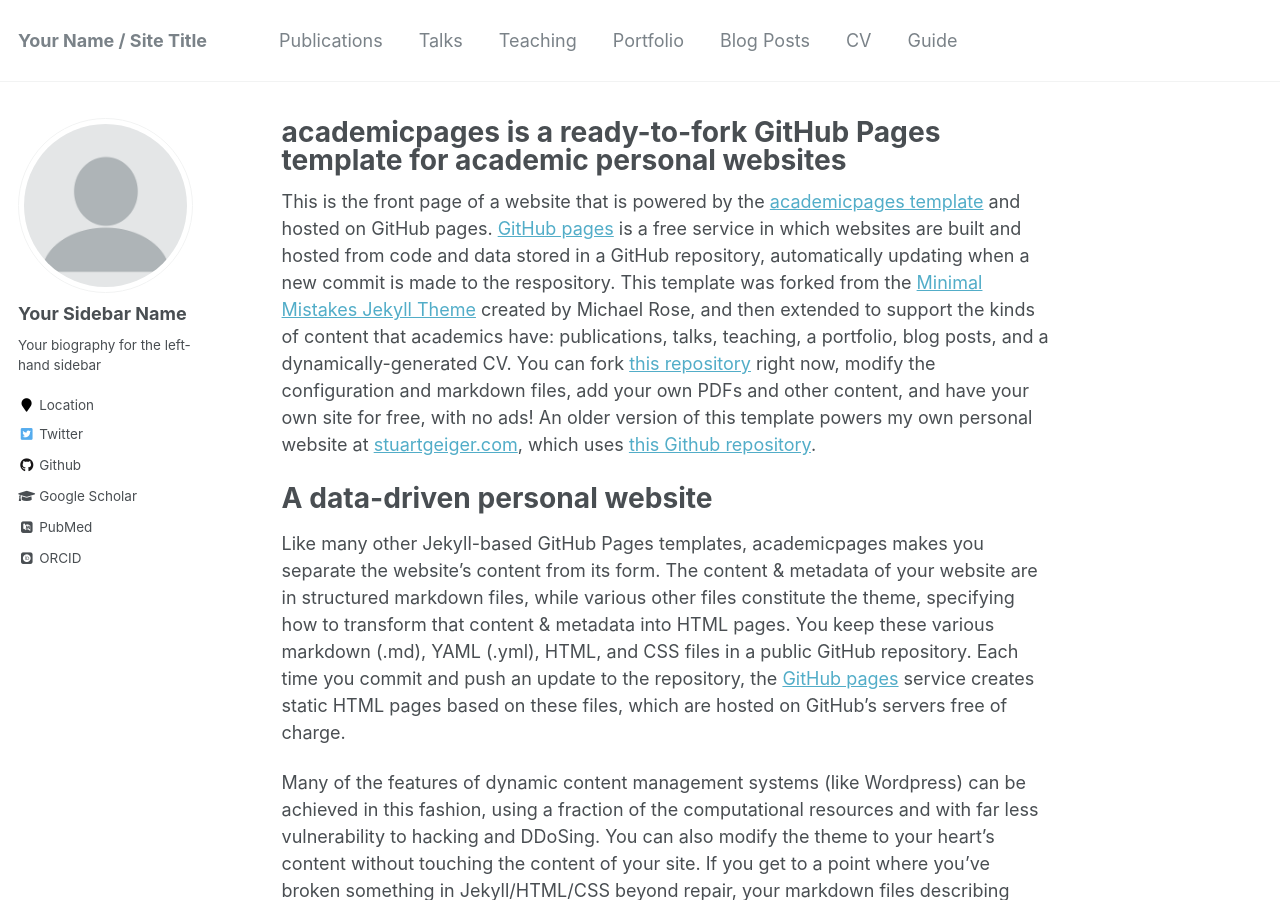
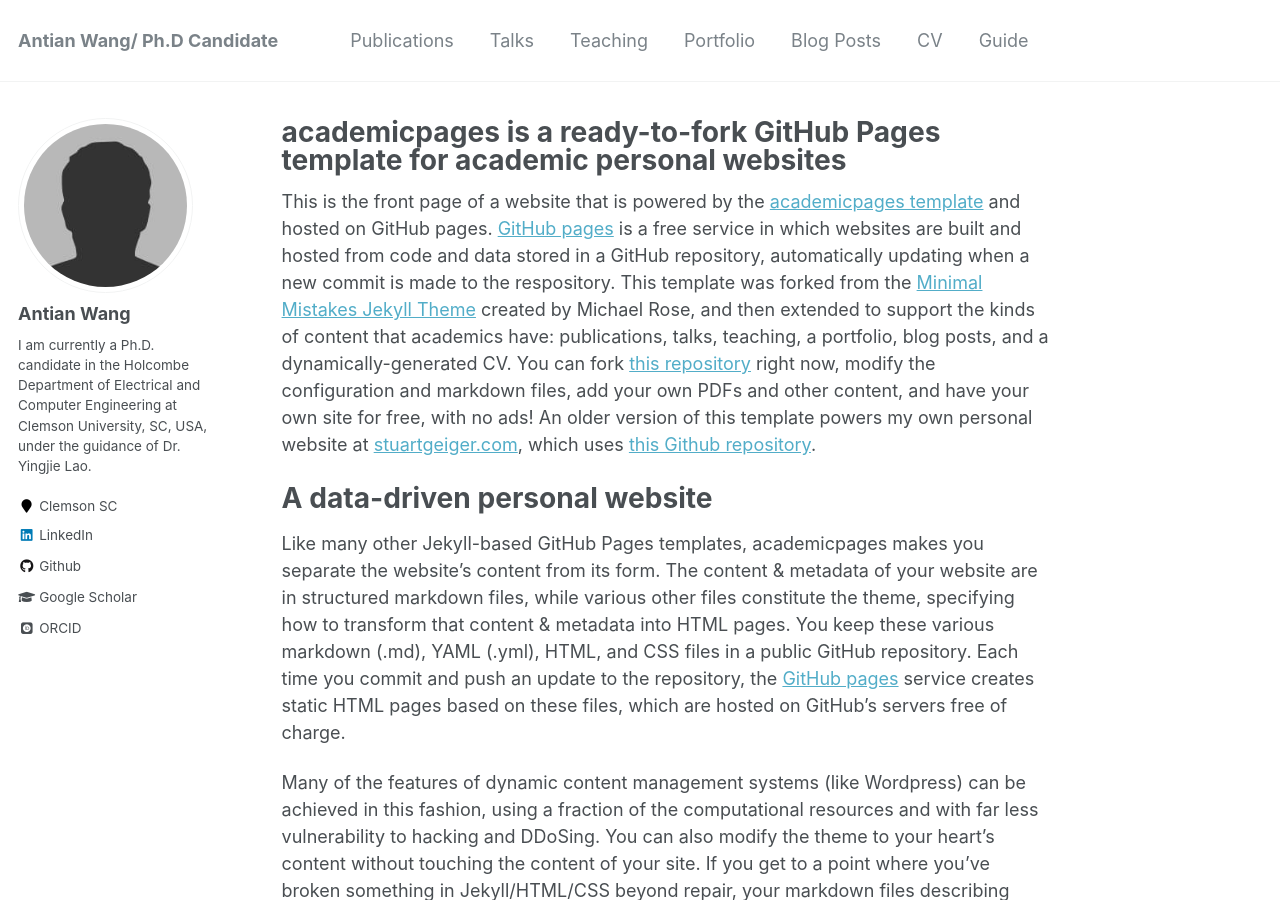
Before and after one commit to wangantian/wangantian.github.io, a Jekyll site: the page built from _pages/about.md, in a window 1280 px wide and 900 px high. Built offline with Jekyll 4.4.1, drawn with Linux system fonts in a browser that asks for light colours; some web fonts are replaced; some of the changed text lies outside the part shown.

Commit message:
Update _config.yml

```diff
--- a/_config.yml
+++ b/_config.yml
@@ -7,11 +7,11 @@
 
 # Site Settings
 locale                   : "en-US"
-title                    : "Your Name / Site Title"
+title                    : "Antian Wang/ Ph.D Candidate"
 title_separator          : "-"
-name                     : &name "Your Name"
+name                     : &name "Antian Wang"
 description              : &description "personal description"
-url                      : https://academicpages.github.io # the base hostname & protocol for your site e.g. "https://mmistakes.github.io"
+url                      : https://wangantian.github.io/ # the base hostname & protocol for your site e.g. "https://mmistakes.github.io"
 baseurl                  : "" # the subpath of your site, e.g. "/blog"
 repository               : "academicpages/academicpages.github.io"
 teaser                   :  # filename of teaser fallback teaser image placed in /images/, .e.g. "500x300.png"
@@ -46,8 +46,8 @@ staticman:
       type               : "date"
       options:
         format           : "iso8601" # "iso8601" (default), "timestamp-seconds", "timestamp-milliseconds"
-atom_feed:
-  path                   : # blank (default) uses feed.xml
+# atom_feed:
+  # path                   : # blank (default) uses feed.xml
 
 # SEO Related
 google_site_verification :
@@ -56,19 +56,19 @@ alexa_site_verification  :
 yandex_site_verification :
 
 # Social Sharing
-twitter:
-  username               : &twitter
-facebook:
-  username               :
-  app_id                 :
-  publisher              :
-og_image                 :  # Open Graph/Twitter default site image
+# twitter:
+  # username               : &twitter
+# facebook:
+  # username               :
+  # app_id                 :
+  # publisher              :
+# og_image                 :  # Open Graph/Twitter default site image
 # For specifying social profiles
 # - https://developers.google.com/structured-data/customize/social-profiles
-social:
-  type                   : # Person or Organization (defaults to Person)
-  name                   : # If the user or organization name differs from the site's name
-  links: # An array of links to social media profiles
+# social:
+  # type                   : # Person or Organization (defaults to Person)
+  # name                   : # If the user or organization name differs from the site's name
+  # links: # An array of links to social media profiles
 
 
 # Analytics
@@ -80,13 +80,13 @@ analytics:
 
 # Site Author
 author:
-  name             : "Your Sidebar Name"
-  avatar           : "profile.png"
-  bio              : "Your biography for the left-hand sidebar"
-  location         : "Location"
+  name             : "Antian Wang"
+  avatar           : "bio-photo.jpg"
+  bio              : " I am currently a Ph.D. candidate in the Holcombe Department of Electrical and Computer Engineering at Clemson University, SC, USA, under the guidance of Dr. Yingjie Lao."
+  location         : "Clemson SC"
   employer         :
-  pubmed           : "https://www.ncbi.nlm.nih.gov/pubmed/?term=john+snow"
-  googlescholar    : "http://yourfullgooglescholarurl.com"
+  #pubmed           :
+  googlescholar    : "https://scholar.google.com/citations?user=WjCXb44AAAAJ&hl=en"
   email            :
   researchgate     :  # example: "https://www.researchgate.net/profile/yourprofile"
   uri              :
@@ -100,21 +100,20 @@ author:
   google_plus      :
   keybase          :
   instagram        :
-  impactstory      : #"https://profiles.impactstory.org/u/xxxx-xxxx-xxxx-xxxx"
-  lastfm           :
-  linkedin         :
-  orcid            : "http://orcid.org/yourorcidurl"
-  pinterest        :
-  soundcloud       :
-  stackoverflow    : # http://stackoverflow.com/users/123456/username
-  steam            :
-  tumblr           :
-  twitter          : "replacethistwitterhandle"
-  vine             :
-  weibo            :
-  xing             :
-  youtube          :
-  wikipedia        :
+  # lastfm           :
+  linkedin         : "https://www.linkedin.com/in/wangantian/"
+  orcid            : "https://orcid.org/0000-0002-2271-486X"
+  # pinterest        :
+  # soundcloud       :
+  # stackoverflow    : # http://stackoverflow.com/users/123456/username
+  # steam            :
+  # tumblr           :
+  # twitter          : "replacethistwitterhandle"
+  # vine             :
+  # weibo            :
+  # xing             :
+  # youtube          :
+  # wikipedia        :
 
 
 # Reading Files
@@ -261,14 +260,14 @@ timezone: America/Los_Angeles # http://en.wikipedia.org/wiki/List_of_tz_database
 # Plugins
 plugins:
   - jekyll-paginate
-  - jekyll-sitemap
+#  - jekyll-sitemap
   - jekyll-gist
   - jekyll-feed
   - jekyll-redirect-from
 # mimic GitHub Pages with --safe
 whitelist:
   - jekyll-paginate
-  - jekyll-sitemap
+#  - jekyll-sitemap
   - jekyll-gist
   - jekyll-feed
   - jemoji
```
